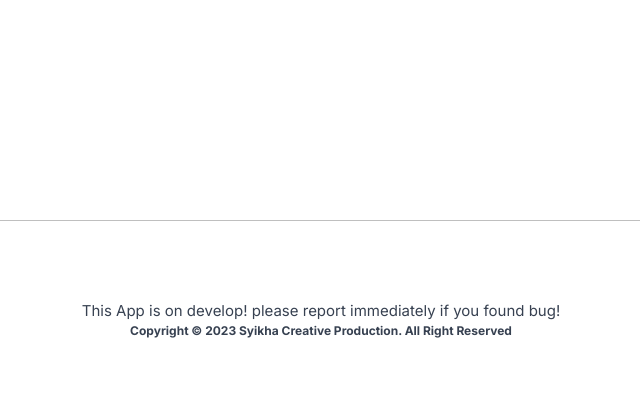
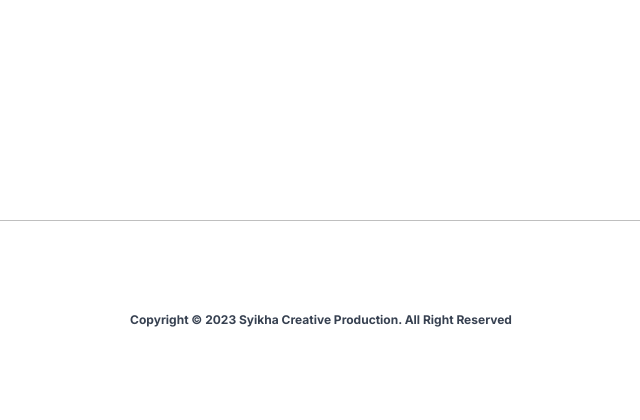
Before and after one commit to SyikhaSonOfAdin/WAREHOUSE-WEB-APP-KS-NATIVE, a PHP site: page / in a window 1280 px wide. Shown: the part 849-1269 px from the top of the page, without its empty margins (319-959 px from the left). Run offline with PHP 8.4, Linux system fonts and the light colour scheme; data that the repository does not hold is empty; some libraries are stand-ins or nearby versions; some web fonts are replaced.

Commit message:
Make a litte change on footer

```diff
--- a/Material-Transaction/history.php
+++ b/Material-Transaction/history.php
@@ -71,9 +71,6 @@ if ( isset($_SESSION["login"]) == "true" ) {
   </div>
 
   <div id="footer">
-    <h1 class="text-center">
-      This App is on develop! please report immediately if you found bug!
-    </h1>
     <h3 class="text-center">
       Copyright © 2023 Syikha Creative Production. All Right Reserved
     </h3>
--- a/Material-Transaction/reservation.php
+++ b/Material-Transaction/reservation.php
@@ -125,9 +125,6 @@ if (isset($_SESSION["login"]) == "true") {
     </div>
 
     <div id="footer">
-        <h1 class="text-center">
-            This App is on develop! please report immediately if you found bug!
-        </h1>
         <h3 class="text-center">
             Copyright © 2023 Syikha Creative Production. All Right Reserved
         </h3>
--- a/Material-Transaction/sortage.php
+++ b/Material-Transaction/sortage.php
@@ -92,9 +92,6 @@ if (isset($_SESSION["login"]) == "true") {
   </div>
 
   <div id="footer">
-    <h1 class="text-center">
-      This App is on develop! please report immediately if you found bug!
-    </h1>
     <h3 class="text-center">
       Copyright © 2023 Syikha Creative Production. All Right Reserved
     </h3>
--- a/Material-Transaction/used.php
+++ b/Material-Transaction/used.php
@@ -195,9 +195,6 @@ if (isset($_POST["search"])) {
   </div>
 
   <div id="footer">
-    <h1 class="text-center">
-      This App is on develop! please report immediately if you found bug!
-    </h1>
     <h3 class="text-center">
       Copyright © 2023 Syikha Creative Production. All Right Reserved
     </h3>
--- a/index.php
+++ b/index.php
@@ -127,9 +127,6 @@ if (isset($_SESSION["login"]) == "true") {
   </div>
 
   <div id="footer">
-    <h1 class="text-center">
-      This App is on develop! please report immediately if you found bug!
-    </h1>
     <h3 class="text-center">
       Copyright © 2023 Syikha Creative Production. All Right Reserved
     </h3>
```
